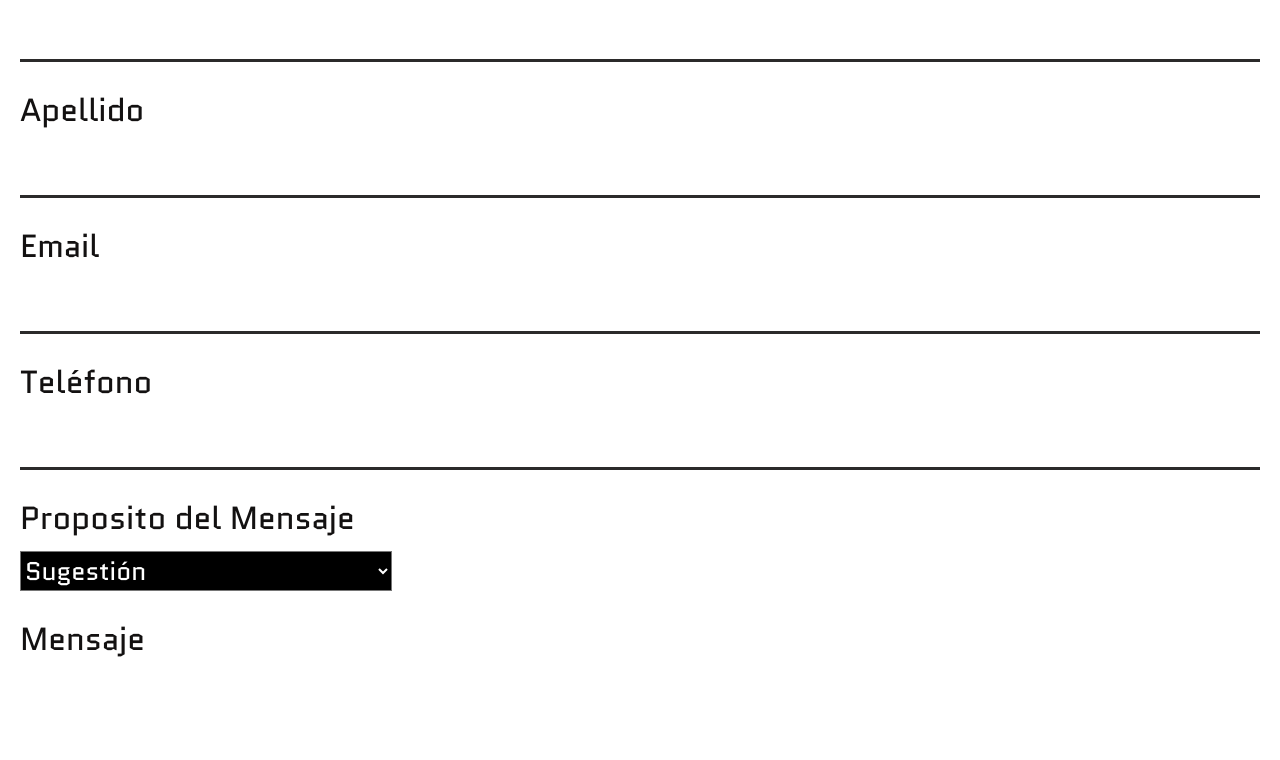
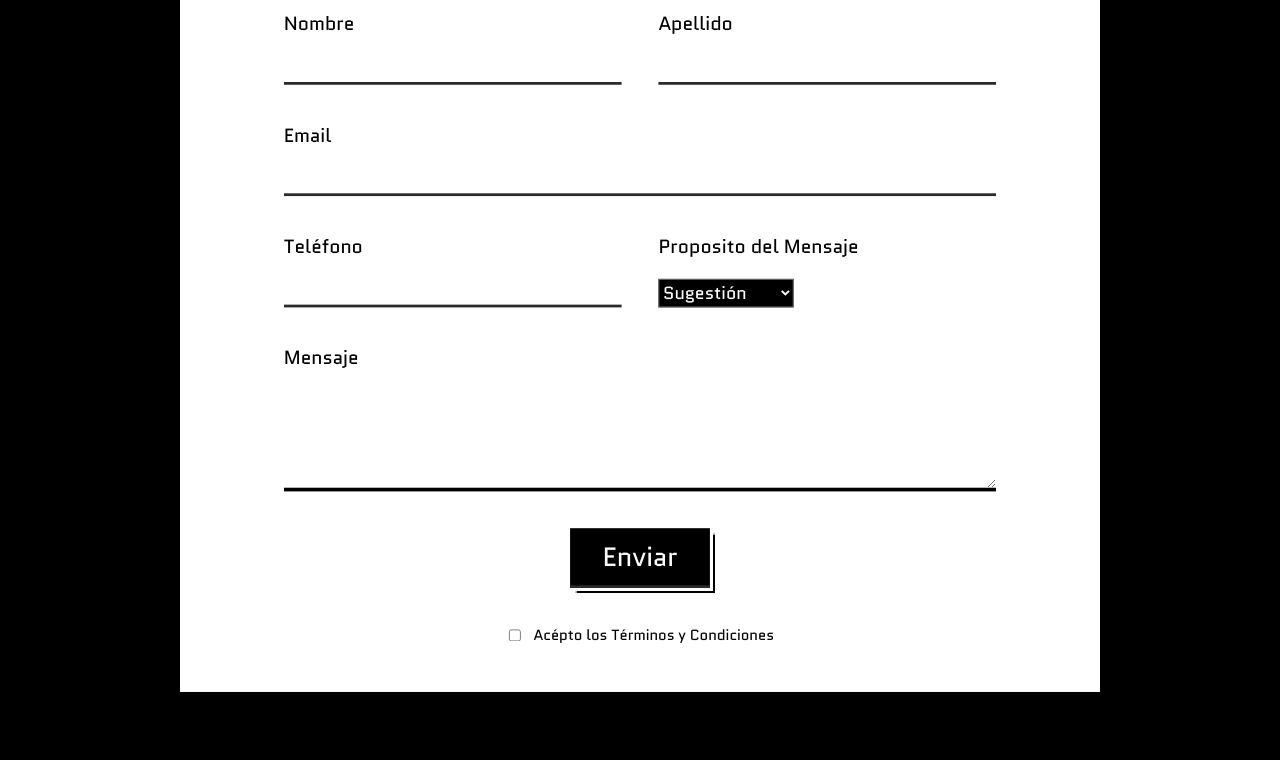
Before and after one commit to MarcoBI24/Form-validation-client, a plain HTML site: page index.html in a window 1280 px wide. Shown: the part 221-981 px from the top of the page. Drawn offline with Linux system fonts and the light colour scheme.

Commit message:
Desktop-responsive: ya es responsivo para escritorio tambien para moviles

```diff
--- a/index.css
+++ b/index.css
@@ -2,16 +2,21 @@
     padding: 0;
     margin: 0;
     box-sizing: border-box;
+}
+body{
+    /* padding: 50px; */
+    background-color: #000;
 }
 .contenedor-general{
     background-color: white;
     width: 100%;
     display: flex;
     flex-wrap: wrap;
-    padding: 20px;
+    padding: 20px calc(20px + 1vw);
     gap: 30px;
+    max-width: 900px;
+}
 
-}
 /* head del contenedor */
 .contenedor-head{
     width: 100%;
@@ -36,14 +41,12 @@
     font-weight: 400;
     font-size: calc(.7rem + 1vw);
 }
-.contenedor-form{
-    width: 100%;
-    /* border: 2px solid yellow; */
-}
+
 /* fin del head del contenedor */
 /* inicio del contenedor del form */
 
 .contenedor-form{
+    width: 100%;
     display: flex;
     flex-wrap: wrap;
     gap: 25px;
@@ -175,3 +178,185 @@ input{
 .icon{
     font-size: calc(1rem + 1vw);
 }
+@media screen and (min-width: 800px) {
+    body{
+        /* padding: 50px; */
+    }
+    .contenedor-general{
+        width: 100%;
+        display: flex;
+        flex-wrap: wrap;
+        padding: 50px calc(100px + 1vw);
+        gap: 30px;
+        margin: auto;
+        max-width: 1000px;
+        transform: scale(.92);
+    }
+
+    /* head del contenedor */
+    .contenedor-head{
+        width: 100%;
+        /* border: 2px solid red; */
+        display: flex;
+        flex-wrap: wrap;
+    }
+    .contenedor-head-title{
+
+    }
+    .contenedor-head-description{
+
+    }
+    .title{
+        font-family: "Quantico";
+        font-weight: 700;
+        font-size: calc(2rem + 2vw)
+    }
+    .description{
+        font-family: "Quantico";
+        font-weight: 400;
+        font-size: calc(.5rem + .7vw);
+    }
+
+    /* fin del head del contenedor */
+    /* inicio del contenedor del form */
+
+    .contenedor-form{
+        width: 100%;
+        display: flex;
+        flex-wrap: wrap;
+        gap: 40px;
+    }
+    form div{
+        width: 100%;
+        display: flex;
+        flex-direction: column;
+        gap: 10px;
+    }
+    label{
+        font-family: "Quantico";
+        /* border: 1px solid blue; */
+        font-size: calc(.8rem + 1vmin);
+    }
+    label{
+        color: rgb(0, 0, 0);
+    }
+    input{
+        background-color: transparent;
+        outline: none;
+        font-family: "Quantico";
+        font-size: calc(1rem + .3vw);
+        padding: 5px;
+        border-style: solid;
+        border-color: rgb(43, 42, 42);
+        border-width: 0px 0px 3px 0px;
+
+    }
+
+    .contenedor-input-nombre{
+        /* border: 1px solid red; */
+        flex: 1 1 45%;
+    }
+
+    .contenedor-input-apellido{
+        /* border: 1px solid rgb(68, 67, 67); */
+        flex: 1 1 45%;
+
+    }
+    .contenedor-input-email{
+        /* border: 1px solid rgb(0, 255, 55); */
+    }
+    .contenedor-input-numero{
+        /* border: 1px solid rgb(0, 217, 255); */
+        flex: 1 1 45%;
+
+    }
+    .contenedor-input-select{
+        /* border: 1px solid rgb(0, 255, 21); */
+        flex: 1 1 45%;
+        display: flex;
+        justify-content: space-between;
+    }
+    #propositos{
+        font-family: "Quantico";
+        font-size: calc(.2rem + 2vmin);
+        max-width: 40%;
+        background-color: black;
+        color: white;
+        border-radius: 0px;
+    }
+    #propositos:focus{
+        color: rgb(149, 196, 149);
+        border-radius: 0px;
+
+    }
+    .contenedor-input-mensaje{
+        /* border: 1px solid rgb(255, 145, 0); */
+
+    }
+    #message{
+        outline: none;
+        border-color: black;
+        border-width: 0px 0px 4px 0px;
+        font-family: "Quantico";
+        font-weight: 300;
+        font-size: calc(.8rem + 1vw);
+        height: 120px;
+    }
+
+    #enviar{
+        font-size: calc(1rem + 1vw);
+        background: #000;
+        color: #fff;
+        margin: auto;
+        padding: 10px 35px;
+        box-shadow: 3px 3px 1px white, 5px 5px 1px black;
+
+    }
+    .contenedor-terminos{
+        display: flex;
+        flex-direction: row;
+        font-family: "Quantico";
+        justify-content: center;
+        align-items: center;
+    }
+    .terminos-box{
+        width: 20px;
+    }
+    .terminos-box:checked{
+        padding: 10px;
+        background-color: aqua;
+    }
+
+
+    /* footer */
+    .contenedor-footer{
+        background-color: #000;
+        color: white;
+        display: flex;
+        flex-direction: column;
+        padding: calc(20px + 1vw);
+        gap: 20px;
+
+    }
+    .autor{
+        font-family: "Quantico";
+        font-weight: 700;
+        font-size: calc(.6rem + 1vw);
+        align-self: center;
+    }
+    .redes{
+        font-family: "Quantico";
+        font-size: calc(.9rem + 1vw);
+        display: flex;
+        justify-content: center;
+    }
+    .redes-ul{
+        display: flex;
+
+        list-style: none;
+        gap: 30px;
+    }
+    .icon{
+        font-size: calc(1rem + 1vw);
+    }
+}
```
